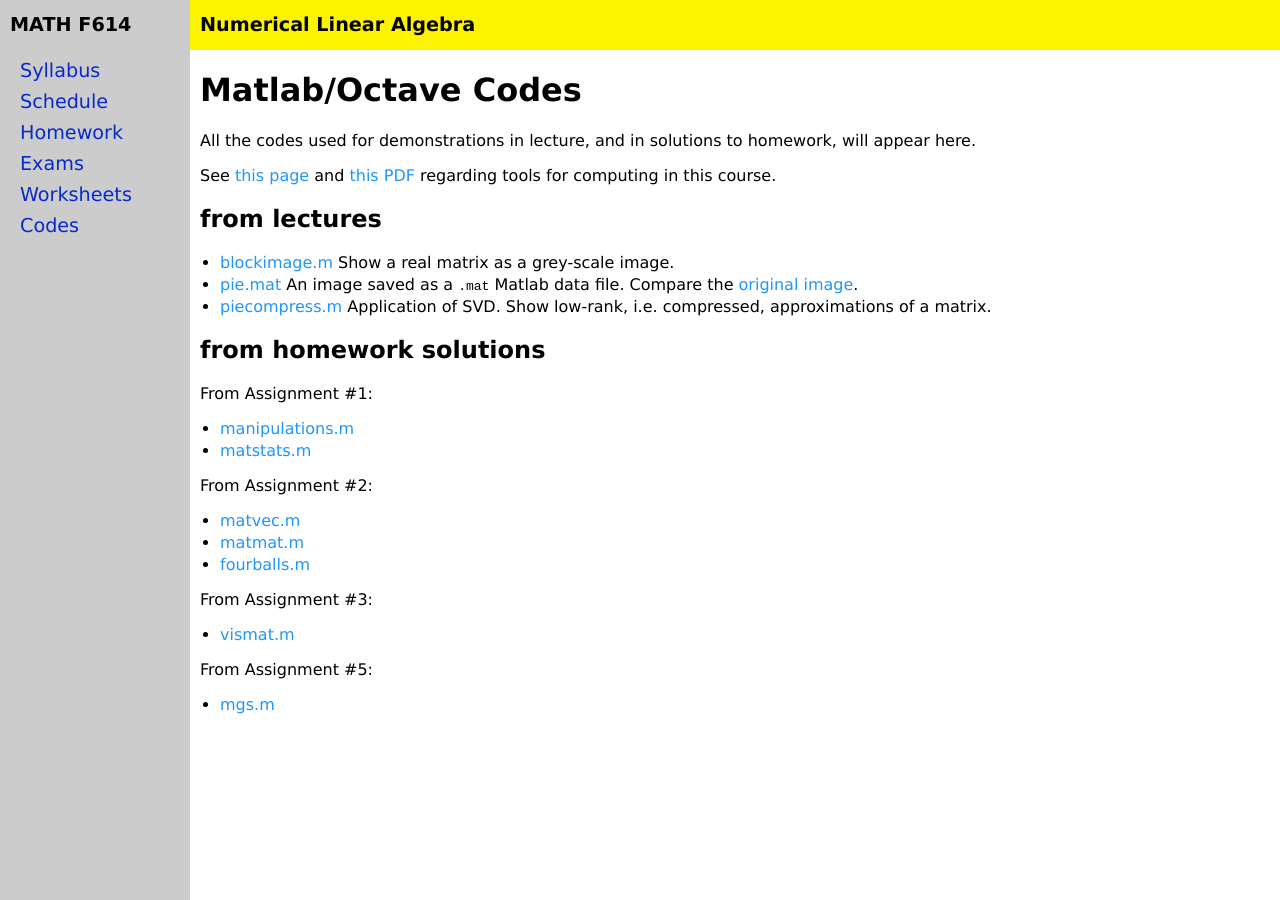
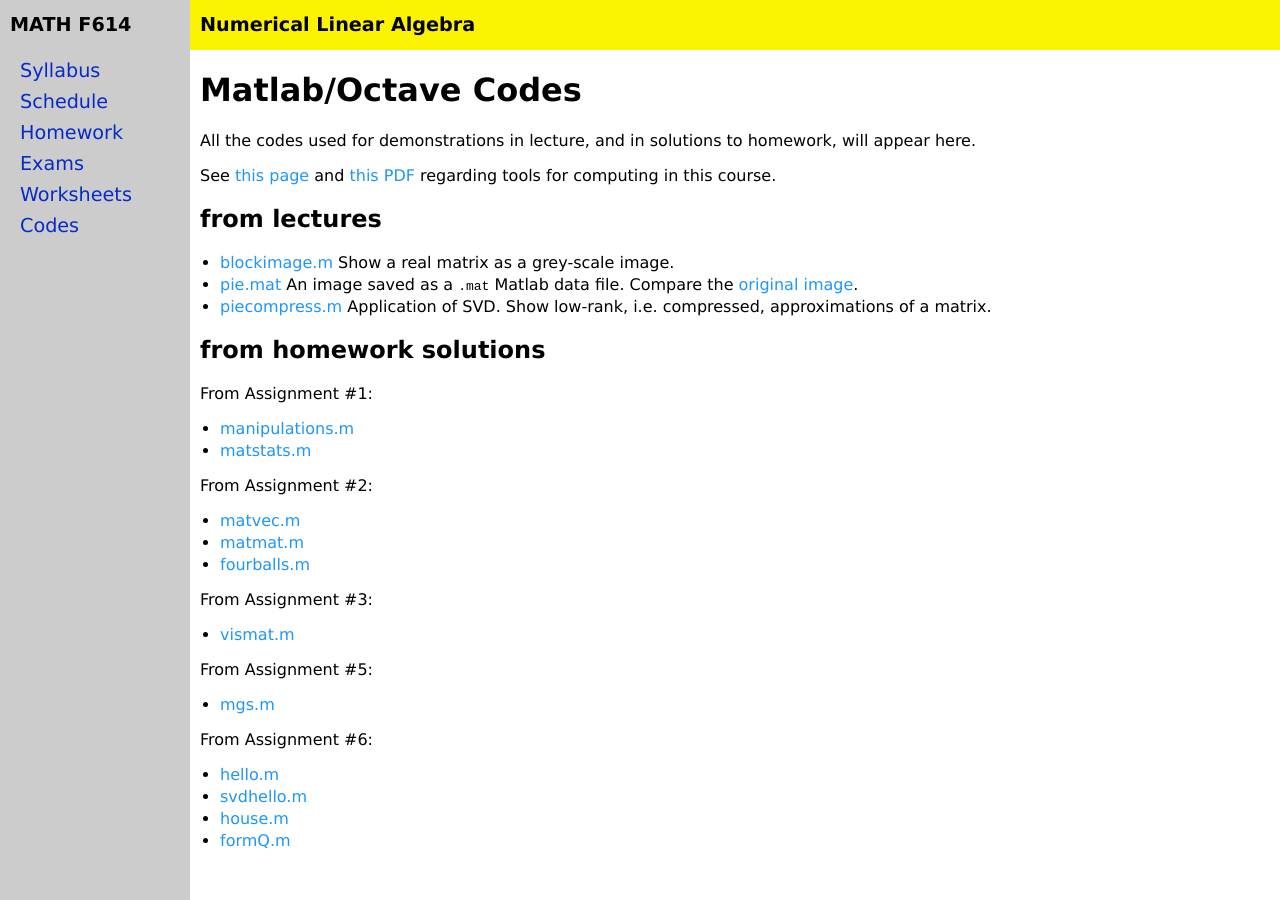
Before and after one commit to bueler/nla, a Jekyll site: the page built from codes.md, in a window 1280 px wide. Built offline with Jekyll 4.4.1, drawn with Linux system fonts in a browser that asks for light colours.

Commit message:
post codes from solutions to A6

```diff
--- a/codes.md
+++ b/codes.md
@@ -35,3 +35,10 @@ From Assignment #3:
 From Assignment #5:
 
   * [mgs.m](assets/codes/F23/mgs.m)
+
+From Assignment #6:
+
+  * [hello.m](assets/codes/F23/hello.m)
+  * [svdhello.m](assets/codes/F23/svdhello.m)
+  * [house.m](assets/codes/F23/house.m)
+  * [formQ.m](assets/codes/F23/formQ.m)
```
Also changed, not shown: 4 other files.
